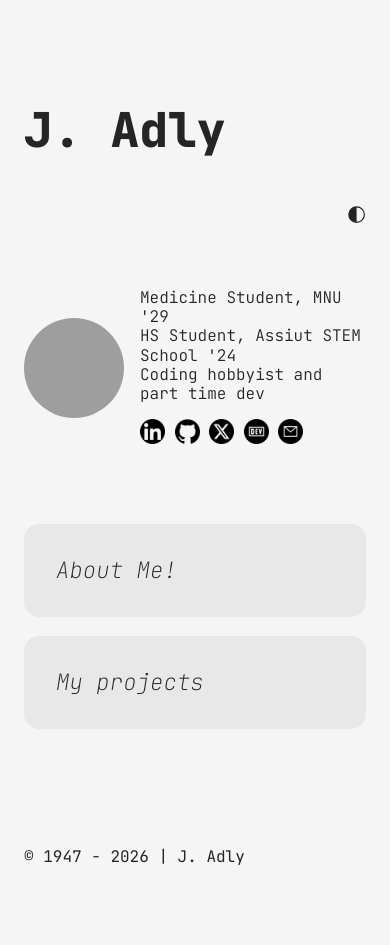
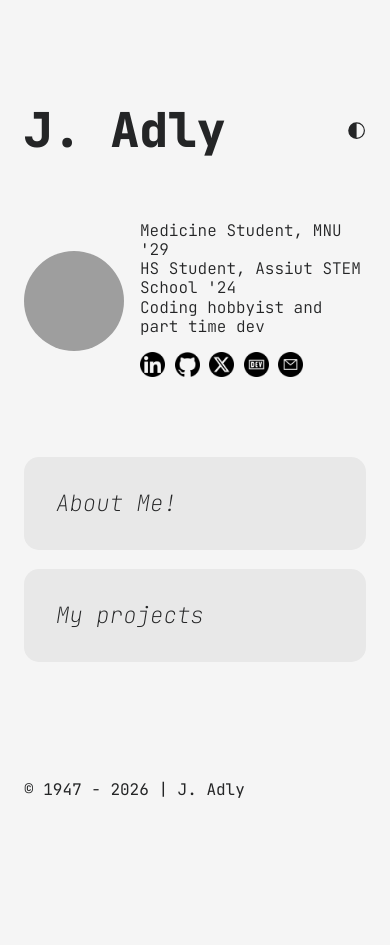
Before and after one commit to youssefadly237/youssefadly237.github.io, a Jekyll site: the page built from index.md, in a window 390 px wide. Built offline with Jekyll 4.4.1, drawn with Linux system fonts in a browser that asks for light colours; after the commit the page ends 900 px from its top, so only the background shows below that; grey boxes are pictures that could not be loaded.

Commit message:
Fix theme toggle alignment on mobile devices;

```diff
--- a/assets/css/blog.css
+++ b/assets/css/blog.css
@@ -161,14 +161,13 @@ main {
     padding: 1.5rem;
   }
   header {
-    flex-direction: column;
-    gap: 3rem;
+    flex-direction: row;
+    gap: 1rem;
+    align-items: center;
   }
   header #dark-mode-toggle {
     display: flex;
-    justify-content: flex-end;
-    align-items: flex-end;
-    align-self: flex-end;
+    align-items: center;
   }
   header .site-title {
     font-size: 3rem;
```
